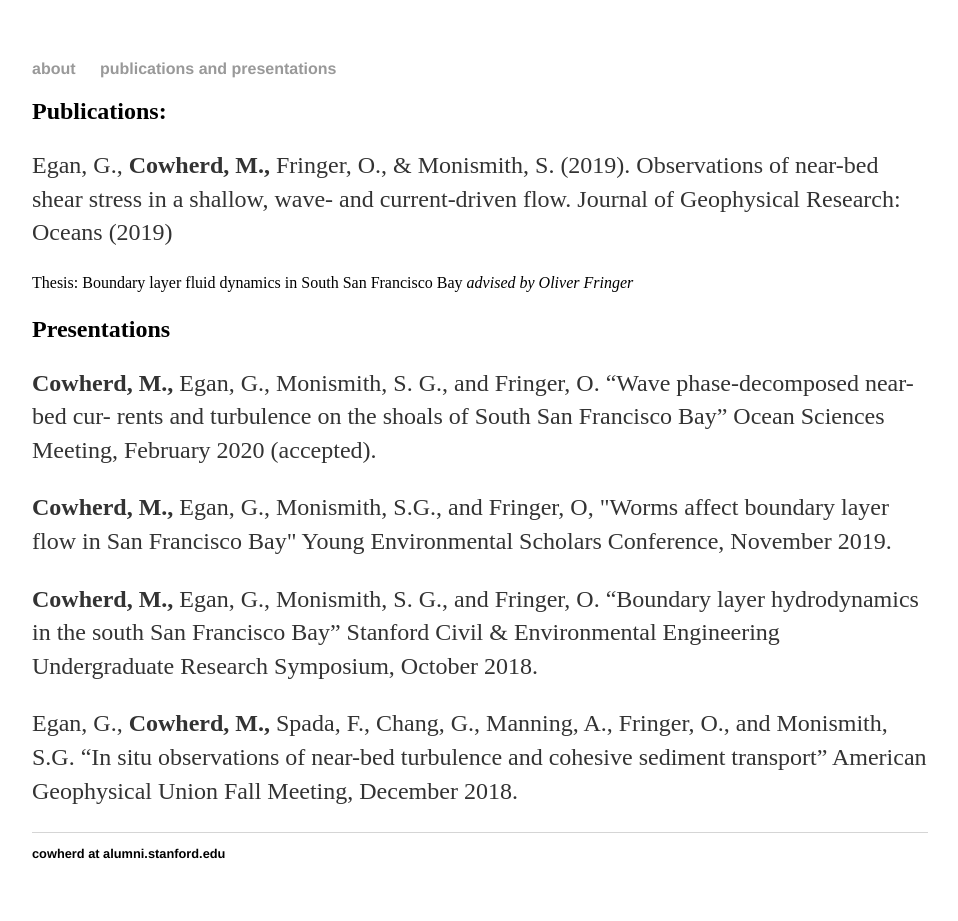
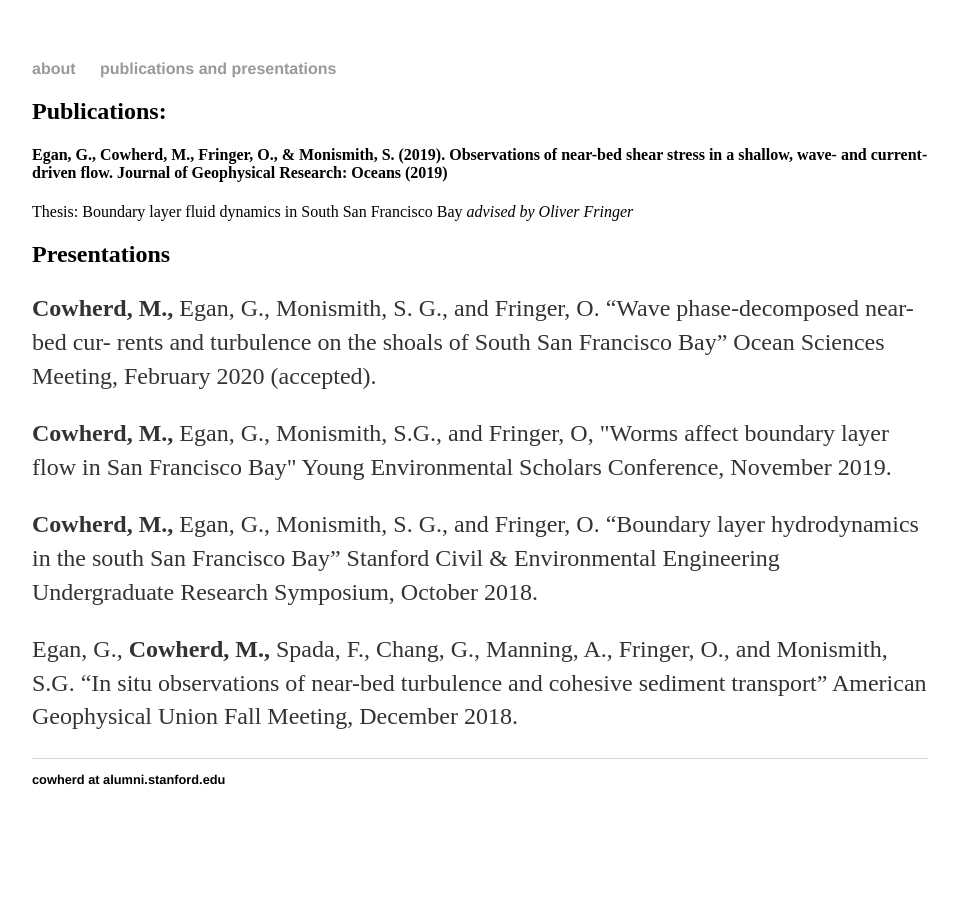
Before and after one commit to mariannecowherd/mariannecowherd.github.io, a Jekyll site: the page built from cv/index.html, in a window 1280 px wide. Shown: the whole page, without its empty margins (160-1118 px from the left). Built offline with Jekyll 4.4.1, drawn with Linux system fonts in a browser that asks for light colours; after the commit the page ends 900 px from its top, so only the background shows below that.

```diff
--- a/cv/index.html
+++ b/cv/index.html
@@ -6,13 +6,13 @@ title: CV
 
 
 	<h2>Publications:</h2>
-	<p>Egan, G., <b>Cowherd, M.,</b> Fringer, O., & Monismith, S. (2019). Observations of near-bed shear stress in a shallow, wave- and current-driven flow. Journal of Geophysical Research: Oceans (2019)</p>
-	</p> Thesis: Boundary layer fluid dynamics in South San Francisco Bay <i>advised by Oliver Fringer</i></p>
+	<h4>Egan, G., <b>Cowherd, M.,</b> Fringer, O., & Monismith, S. (2019). Observations of near-bed shear stress in a shallow, wave- and current-driven flow. Journal of Geophysical Research: Oceans (2019)</h4>
+	</h4> Thesis: Boundary layer fluid dynamics in South San Francisco Bay <i>advised by Oliver Fringer</i></h4>
 	<h2>Presentations</h2>
-	<p><b>Cowherd, M.,</b> Egan, G., Monismith, S. G., and Fringer, O. “Wave phase-decomposed near-bed cur- rents and turbulence on the shoals of South San Francisco Bay” Ocean Sciences Meeting, February 2020 (accepted).</p>
-	<p><b>Cowherd, M.,</b> Egan, G., Monismith, S.G., and Fringer, O, "Worms affect boundary layer flow in San Francisco Bay" Young Environmental Scholars Conference, November 2019.</p>
-	<p><b>Cowherd, M.,</b> Egan, G., Monismith, S. G., and Fringer, O. “Boundary layer hydrodynamics in the south San Francisco Bay” Stanford Civil & Environmental Engineering Undergraduate Research Symposium, October 2018.</p>
-	<p>Egan, G., <b>Cowherd, M.,</b> Spada, F., Chang, G., Manning, A., Fringer, O., and Monismith, S.G. “In situ observations of near-bed turbulence and cohesive sediment transport” American Geophysical Union Fall Meeting, December 2018.</p>
+		<p><b>Cowherd, M.,</b> Egan, G., Monismith, S. G., and Fringer, O. “Wave phase-decomposed near-bed cur- rents and turbulence on the shoals of South San Francisco Bay” Ocean Sciences Meeting, February 2020 (accepted).</p>
+		<p><b>Cowherd, M.,</b> Egan, G., Monismith, S.G., and Fringer, O, "Worms affect boundary layer flow in San Francisco Bay" Young Environmental Scholars Conference, November 2019.</p>
+		<p><b>Cowherd, M.,</b> Egan, G., Monismith, S. G., and Fringer, O. “Boundary layer hydrodynamics in the south San Francisco Bay” Stanford Civil & Environmental Engineering Undergraduate Research Symposium, October 2018.</p>
+		<p>Egan, G., <b>Cowherd, M.,</b> Spada, F., Chang, G., Manning, A., Fringer, O., and Monismith, S.G. “In situ observations of near-bed turbulence and cohesive sediment transport” American Geophysical Union Fall Meeting, December 2018.</p>
 
 
 </div><!-- /.blurb -->
```
